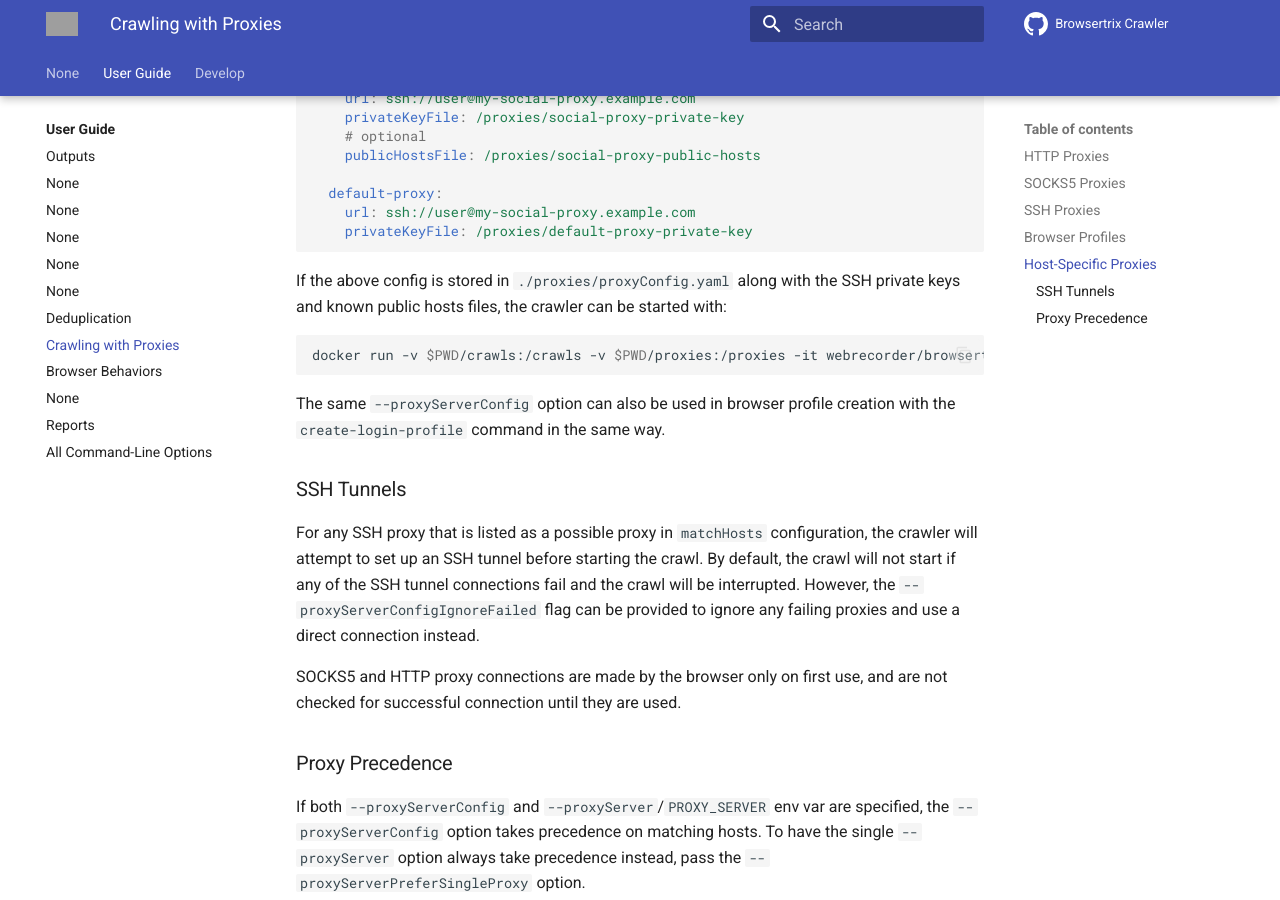
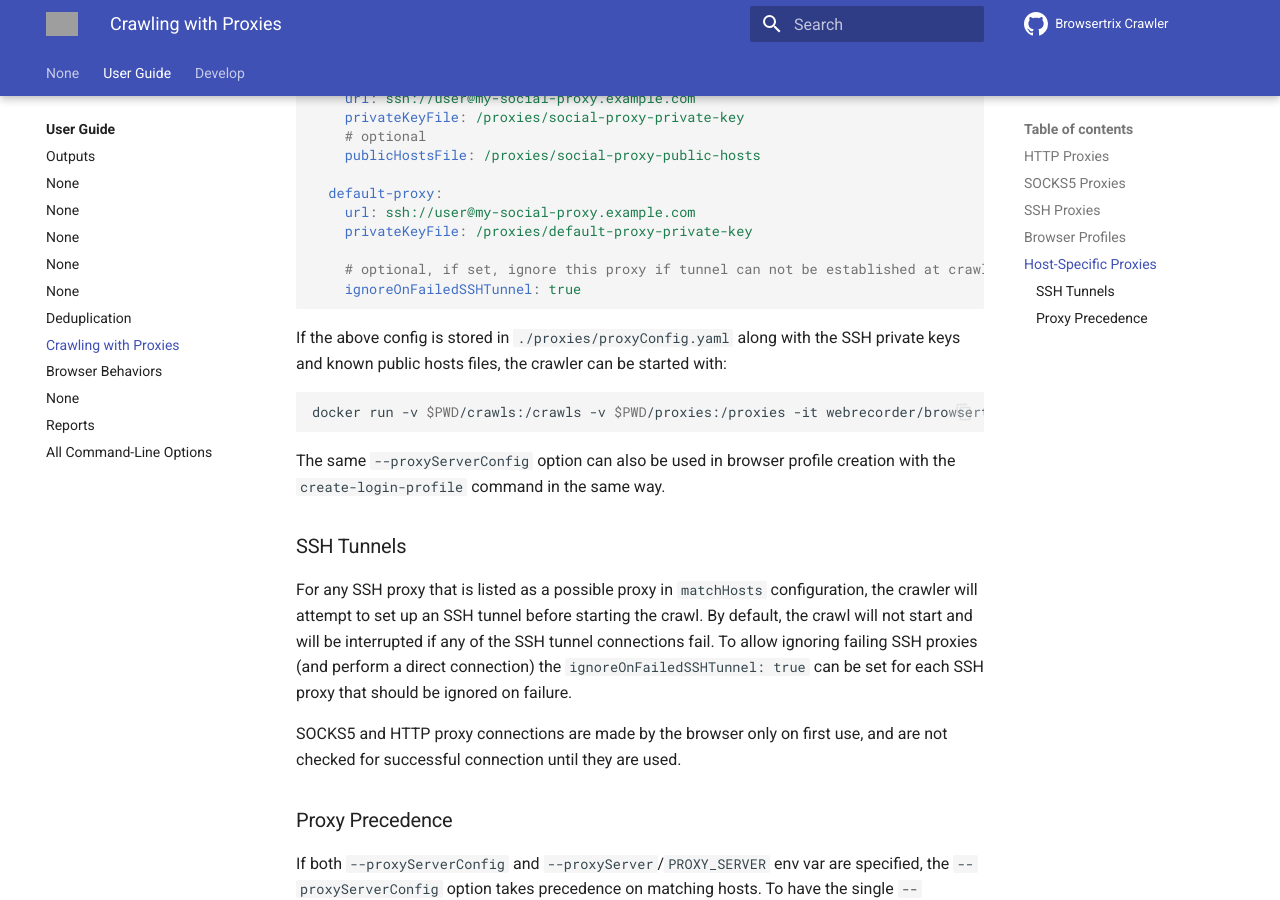
Before and after one commit to webrecorder/browsertrix-crawler, an MkDocs documentation site: the page built from docs/docs/user-guide/proxies.md, in a window 1280 px wide and 900 px high, scrolled down 2586 px. Built offline with MkDocs 1.6.1 and Material for MkDocs 9.7.7, drawn with Linux system fonts in a browser that asks for light colours; comment, search, counter and statistics services are not loaded; grey boxes are pictures that could not be loaded.

Commit message:
remove cli flag, switch to 'ignoreOnFailedSSHTunnel' on per-proxy config to be used with matchHosts, update docs and tests

````diff
--- a/docs/docs/user-guide/proxies.md
+++ b/docs/docs/user-guide/proxies.md
@@ -112,6 +112,9 @@ proxies:
   default-proxy:
     url: ssh://user@my-social-proxy.example.com
     privateKeyFile: /proxies/default-proxy-private-key
+
+    # optional, if set, ignore this proxy if tunnel can not be established at crawl start time
+    ignoreOnFailedSSHTunnel: true
 ```
 
 If the above config is stored in `./proxies/proxyConfig.yaml` along with the SSH private keys and known public hosts
@@ -125,9 +128,7 @@ The same `--proxyServerConfig` option can also be used in browser profile creati
 
 ### SSH Tunnels
 
-For any SSH proxy that is listed as a possible proxy in `matchHosts` configuration, the crawler will attempt to set up an SSH tunnel before starting the crawl. By default, the crawl will not start if any of the SSH tunnel connections fail and the crawl
-will be interrupted. However, the `--proxyServerConfigIgnoreFailed` flag can be provided to ignore any failing
-proxies and use a direct connection instead.
+For any SSH proxy that is listed as a possible proxy in `matchHosts` configuration, the crawler will attempt to set up an SSH tunnel before starting the crawl. By default, the crawl will not start and will be interrupted if any of the SSH tunnel connections fail. To allow ignoring failing SSH proxies (and perform a direct connection) the `ignoreOnFailedSSHTunnel: true` can be set for each SSH proxy that should be ignored on failure.
 
 SOCKS5 and HTTP proxy connections are made by the browser only on first use, and are not checked for successful connection until they are used.
 
````
Also changed, not shown: docs/docs/user-guide/cli-options.md (+0 -4 lines), 4 other files.
